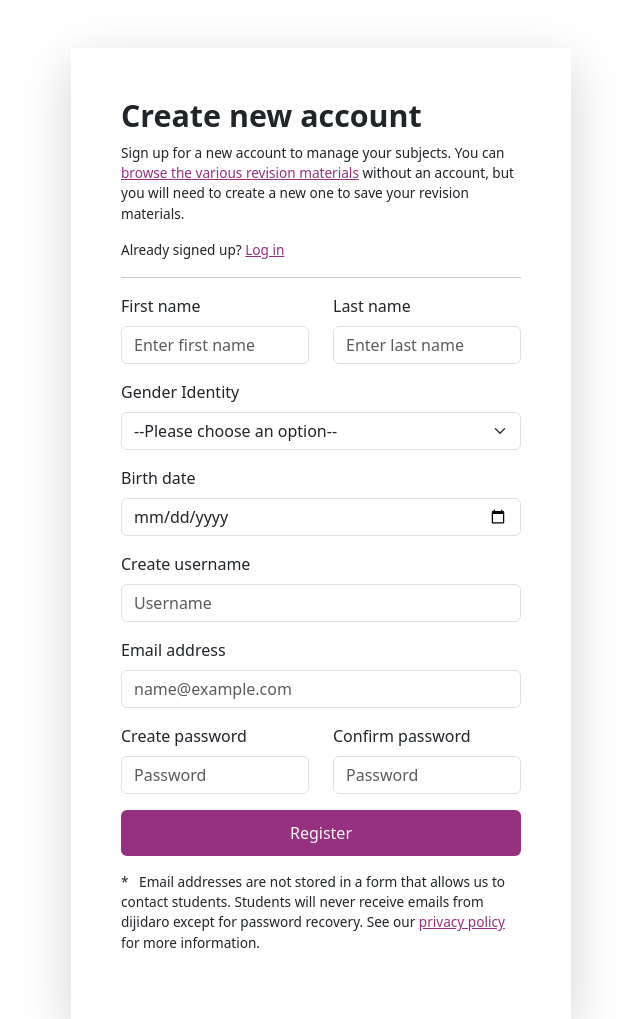
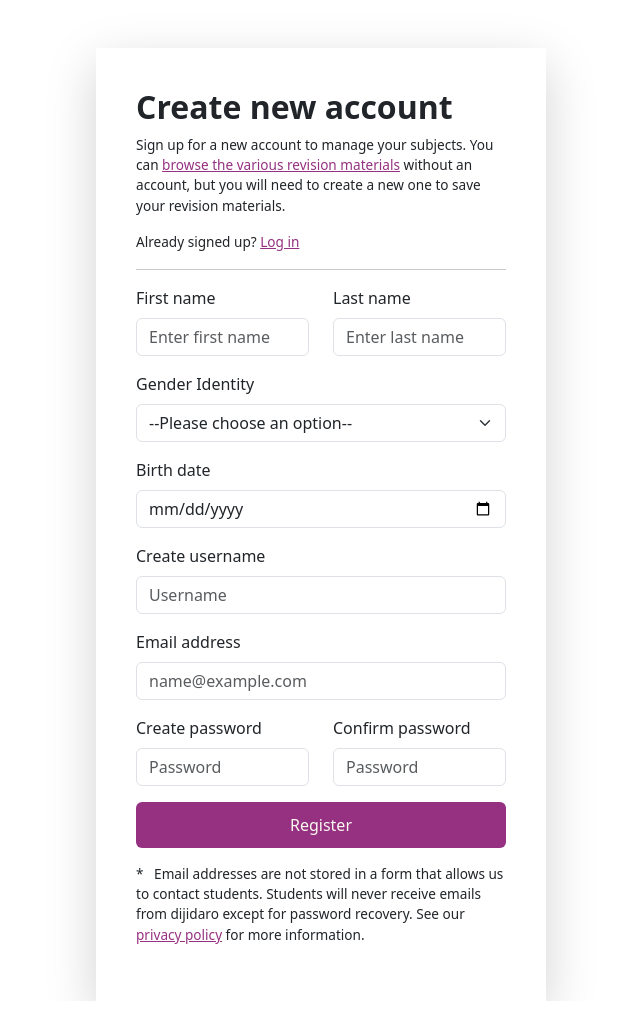
Before and after one commit to dijidaro/dijidaro, a Flask app: page /auth/student_registration in a window 1280 px wide. Shown: the part 51-1070 px from the top of the page, without its empty margins (319-959 px from the left). Run offline with Flask 3, Linux system fonts and the light colour scheme; parts of the project's set-up code (start-up, migrations or seed data) failed here and were passed over.

Commit message:
all the way

```diff
--- a/app/static/styles/large.css
+++ b/app/static/styles/large.css
@@ -49,8 +49,8 @@
     }
 
     .auth-form {
-        width: 500px;
+        width: 450px;
         margin: 0 auto;
-        padding: 50px;
+        padding: 40px;
     }
 }
--- a/app/static/styles/small.css
+++ b/app/static/styles/small.css
@@ -100,8 +100,8 @@ nav .dropdown-menu li {
 
 .auth-form h2 {
   /* color: var(--brand-color3); */
-  font-size: 1.9rem;
-  font-weight: 600;
+  font-size: 2rem;
+  font-weight: 700;
   height: auto;
 }
 
```
Also changed, not shown: app/templates/auth/register.html (line endings or trailing spaces).
